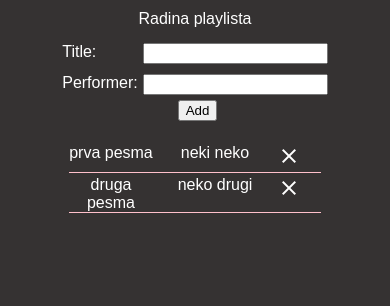
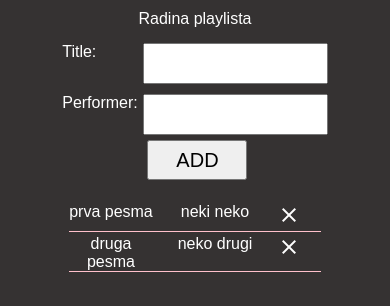
Before and after one commit to radmilatomic/playlist, a React (Create React App) app: page / in a window 390 px wide. Shown: the top 306 px of the page. Built offline with nearby package versions, Linux system fonts and the light colour scheme; no server answers.

Commit message:
larger buttons for mobile screens

```diff
--- a/src/components/addSong/index.js
+++ b/src/components/addSong/index.js
@@ -5,6 +5,7 @@ import AddModal from "../addModal";
 import DenyAddModal from "../denyAddModal";
 import ConfirmPasswordAddModal from "../confirmPasswordAddModal";
 import WrongPasswordAddModal from "../wrongPasswordAddModal"
+import './style.css'
 
 const mapDispatchToProps = dispatch => {
   return {
@@ -106,7 +107,7 @@ class ConnectedAddSong extends Component{
 		<div>Performer:</div>
     <input name="performer" id="performer" ref={(a) => this.inputPerformer = a}></input>
     </div>
-		<input id="addSong" type ="submit" value ="Add" onClick={(this.addSong)}/>
+		<input id="addSong" type ="submit" value ="ADD" onClick={(this.addSong)}/>
 
 		</form>
 
--- /dev/null
+++ b/src/components/addSong/style.css
@@ -0,0 +1,15 @@
+#addSong{
+	width:100px;
+	height:40px;
+	font-size: 20px;
+}
+
+#addSong:hover{
+	background-color:pink;
+	border-radius: 5px;
+}
+
+#title, #performer{
+	height:35px;
+
+}
```
Also changed, not shown: 12 other files (tests, documents, lock files or other folders).
